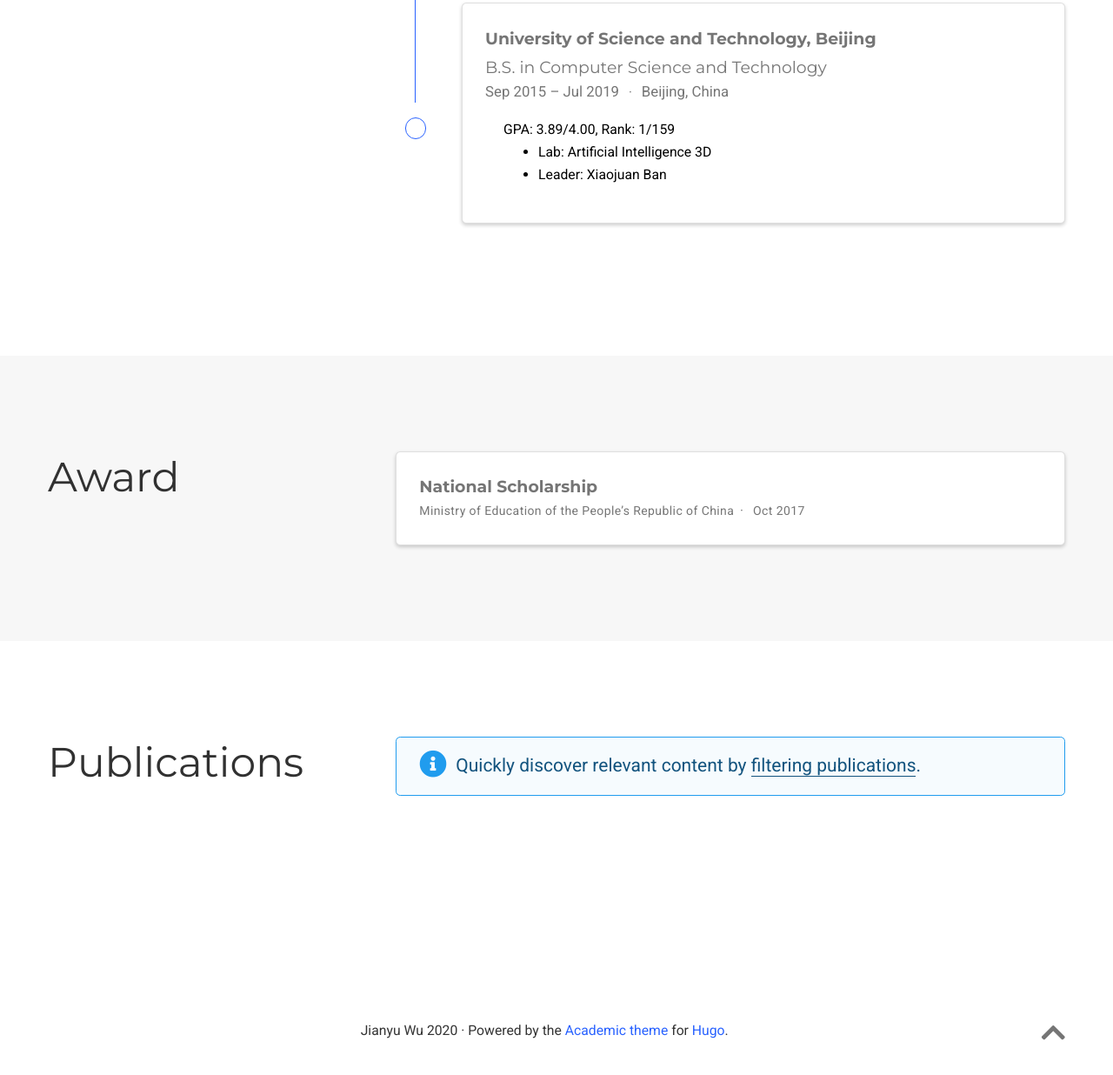
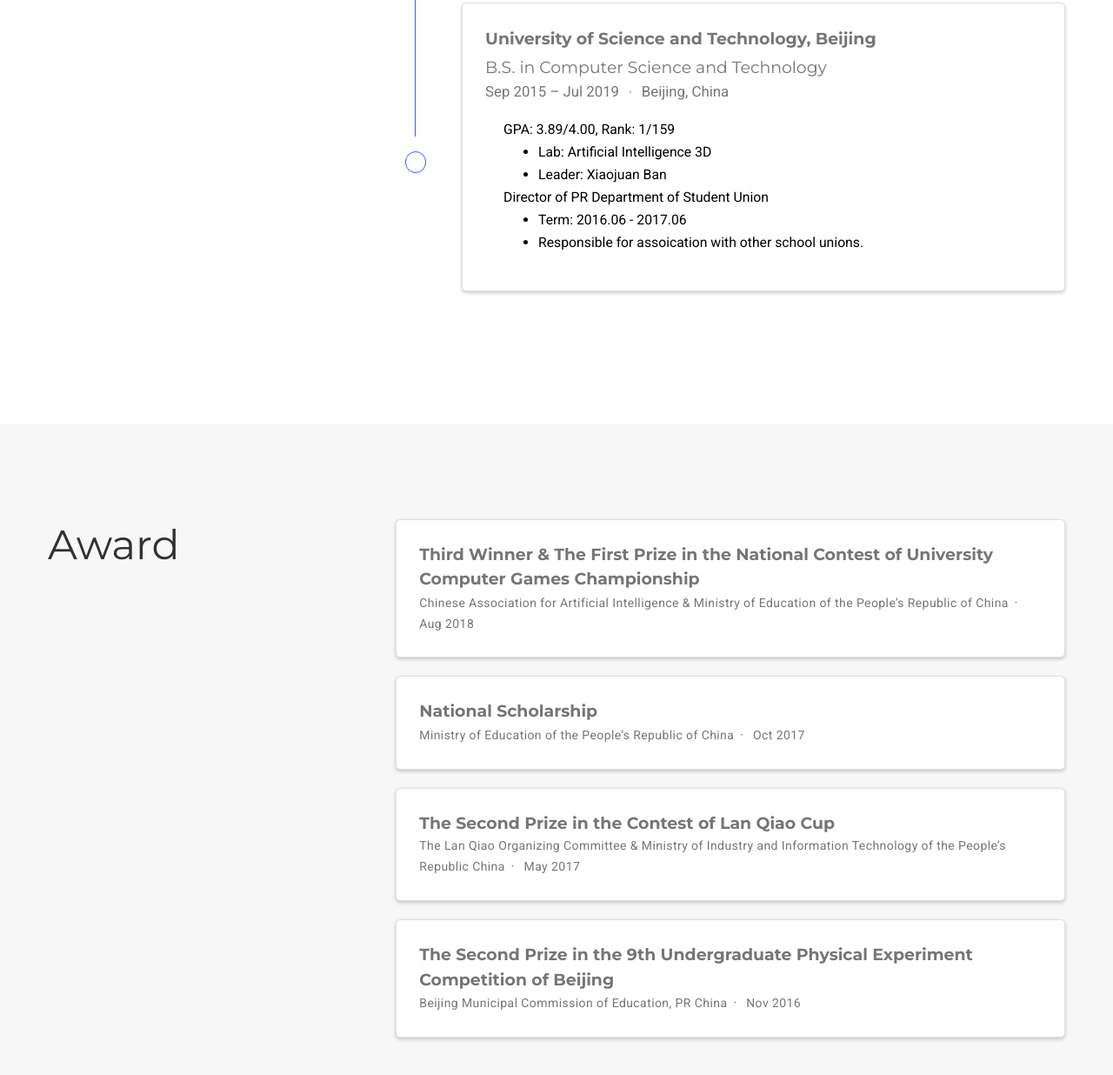
Before and after one commit to CalmJerome/CalmJerome.github.io, a plain HTML site: page index.html in a window 1280 px wide. Shown: the part 1955-3191 px from the top of the page at 87% size. Drawn offline with nearby package versions, Linux system fonts and the light colour scheme; some packages are replaced by stand-ins of ours; some icons are missing.

Commit message:
add a new education intro

```diff
--- a/index.html
+++ b/index.html
@@ -935,11 +935,17 @@
                 <span>Beijing, China</span>
 
             </div>
-            <div class="card-text">GPA: 3.89/4.00, Rank: 1/159</p>
+            <div class="card-text"><p>GPA: 3.89/4.00, Rank: 1/159</p>
 <ul>
 <li>Lab: Artificial Intelligence 3D</li>
 <li>Leader: Xiaojuan Ban</li>
-</ul></div>
+</ul>
+<p>Director of PR Department of Student Union</p>
+<ul>
+<li>Term: 2016.06 - 2017.06</li>
+<li>Responsible for assoication with other school unions.</li>
+</ul>
+</div>
           </div>
         </div>
       </div>
@@ -999,9 +1005,48 @@
 
 
       <div class="card experience course">
+        <div class="card-body"><h4 class="card-title exp-title text-muted my-0">Third Winner &amp; The First Prize in the National Contest of University Computer Games Championship</h4><div class="card-subtitle my-0 article-metadata"><a href="https://en.caai.cn/" target="_blank" rel="noopener">Chinese Association for Artificial Intelligence &amp; Ministry of Education of the People&rsquo;s Republic of China</a><span class="middot-divider"></span>
+
+            Aug 2018
+
+          </div>
+
+
+
+
+        </div>
+      </div>
+
+      <div class="card experience course">
         <div class="card-body"><h4 class="card-title exp-title text-muted my-0">National Scholarship</h4><div class="card-subtitle my-0 article-metadata"><a href="http://en.moe.gov.cn/" target="_blank" rel="noopener">Ministry of Education of the People&rsquo;s Republic of China</a><span class="middot-divider"></span>
 
             Oct 2017
+
+          </div>
+
+
+
+
+        </div>
+      </div>
+
+      <div class="card experience course">
+        <div class="card-body"><h4 class="card-title exp-title text-muted my-0">The Second Prize in the Contest of Lan Qiao Cup</h4><div class="card-subtitle my-0 article-metadata"><a href="http://www.lanqiaobei.cn/index.html#introduction" target="_blank" rel="noopener">The Lan Qiao Organizing Committee &amp; Ministry of Industry and Information Technology of the People&rsquo;s Republic China</a><span class="middot-divider"></span>
+
+            May 2017
+
+          </div>
+
+
+
+
+        </div>
+      </div>
+
+      <div class="card experience course">
+        <div class="card-body"><h4 class="card-title exp-title text-muted my-0">The Second Prize in the 9th Undergraduate Physical Experiment Competition of Beijing</h4><div class="card-subtitle my-0 article-metadata"><a href="http://jw.beijing.gov.cn/" target="_blank" rel="noopener">Beijing Municipal Commission of Education, PR China</a><span class="middot-divider"></span>
+
+            Nov 2016
 
           </div>
 
```
